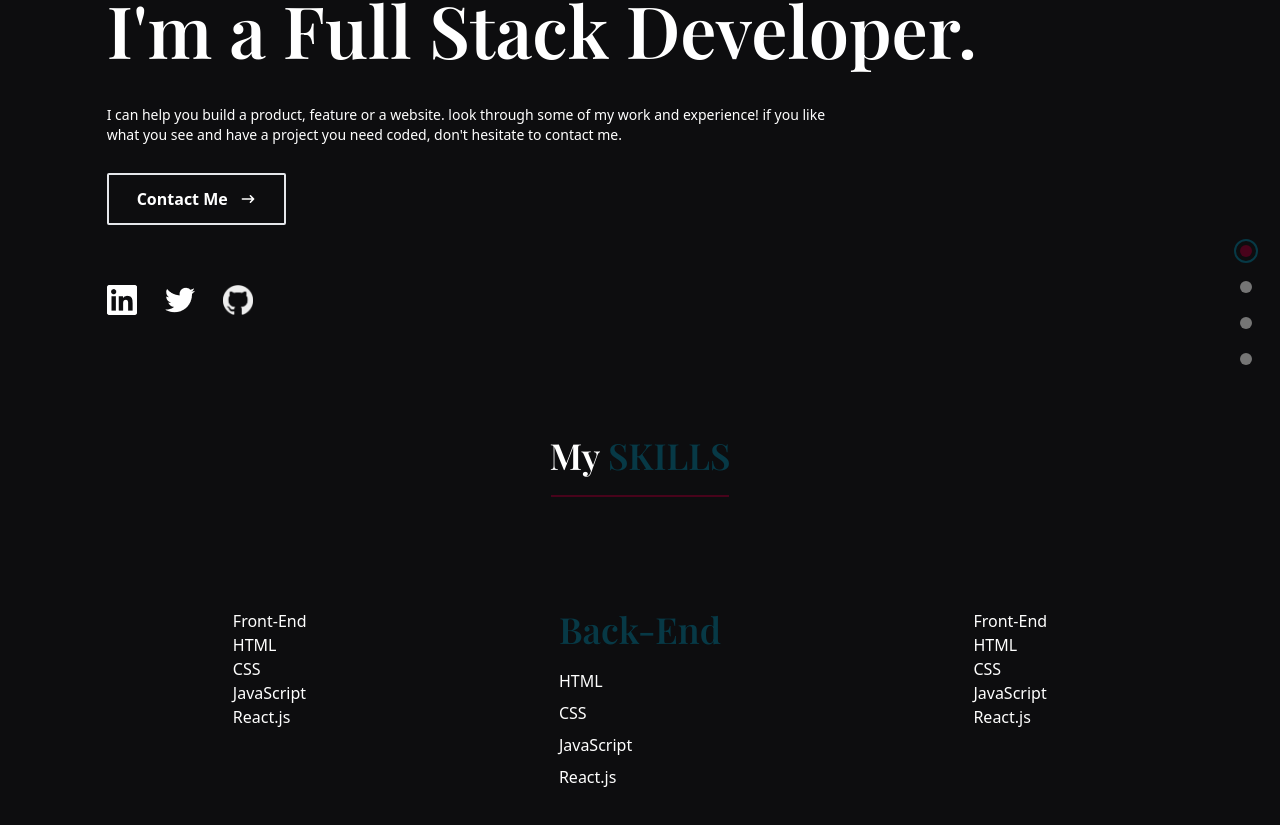
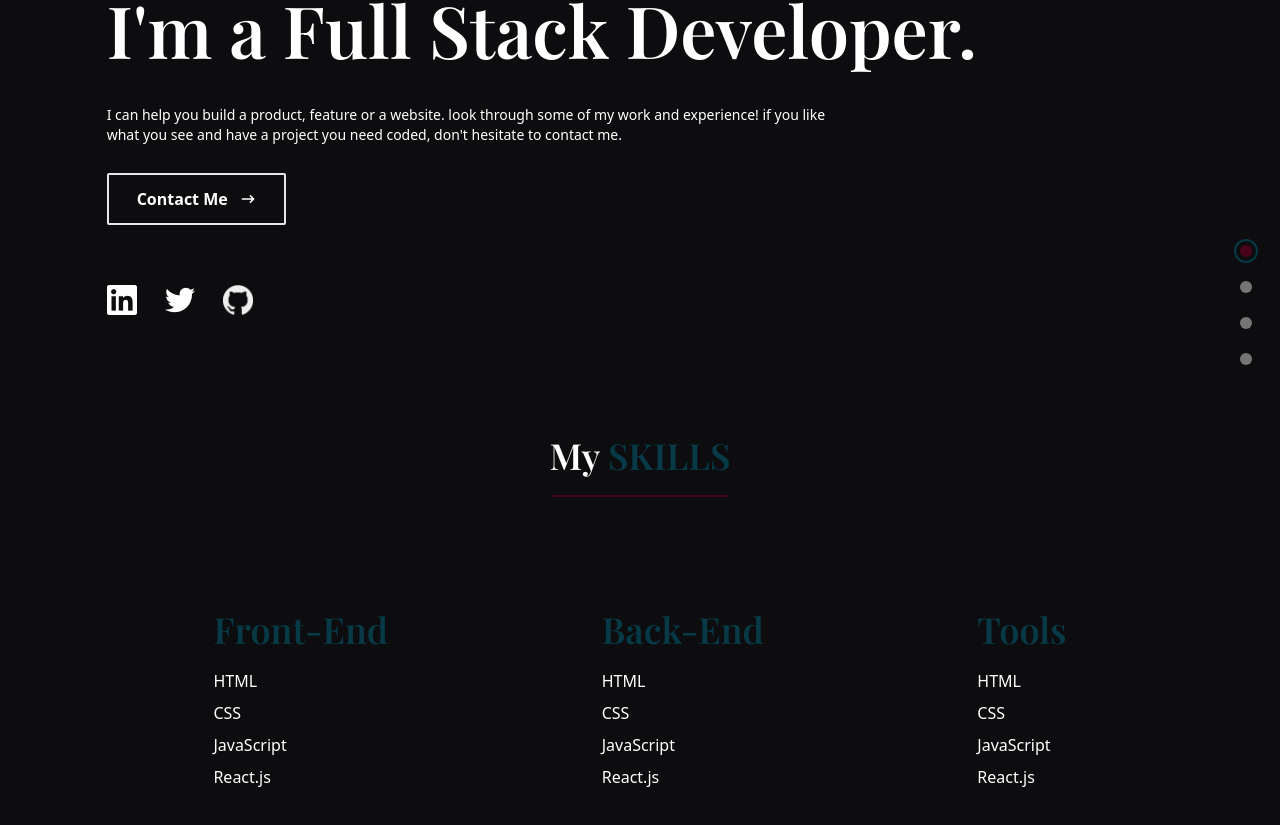
Before and after one commit to Irirwanirira/Portfolio-v1, a React (Create React App) app: page / in a window 1280 px wide. Shown: the part 235-1060 px from the top of the page. Built offline with nearby package versions, Linux system fonts and the light colour scheme.

Commit message:
Modify skills section

```diff
--- a/src/scenes/MySkills.jsx
+++ b/src/scenes/MySkills.jsx
@@ -58,8 +58,8 @@ const MySkills = () => {
 
            <div className="md:flex md: justify-around mt-16">
                 <div>
-                    <h1>Front-End</h1>
-                    <ul>
+                <h1 className="text-green font-playfair font-semibold text-4xl mb-5">Front-End</h1>
+                    <ul className="flex flex-col gap-[0.5rem] mt-[0.5rem]">
                      {frontend.map(skill=> <li>{skill}</li>) }
 
                     </ul>
@@ -71,8 +71,8 @@ const MySkills = () => {
                     </ul>
                 </div>
                 <div>
-                    <h1>Front-End</h1>
-                    <ul>
+                <h1 className="text-green font-playfair font-semibold text-4xl mb-5">Tools</h1>
+                    <ul className="flex flex-col gap-[0.5rem] mt-[0.5rem]">
                         {
                             tools.map(tool => <li>{tool}</li>)
                         }
```
